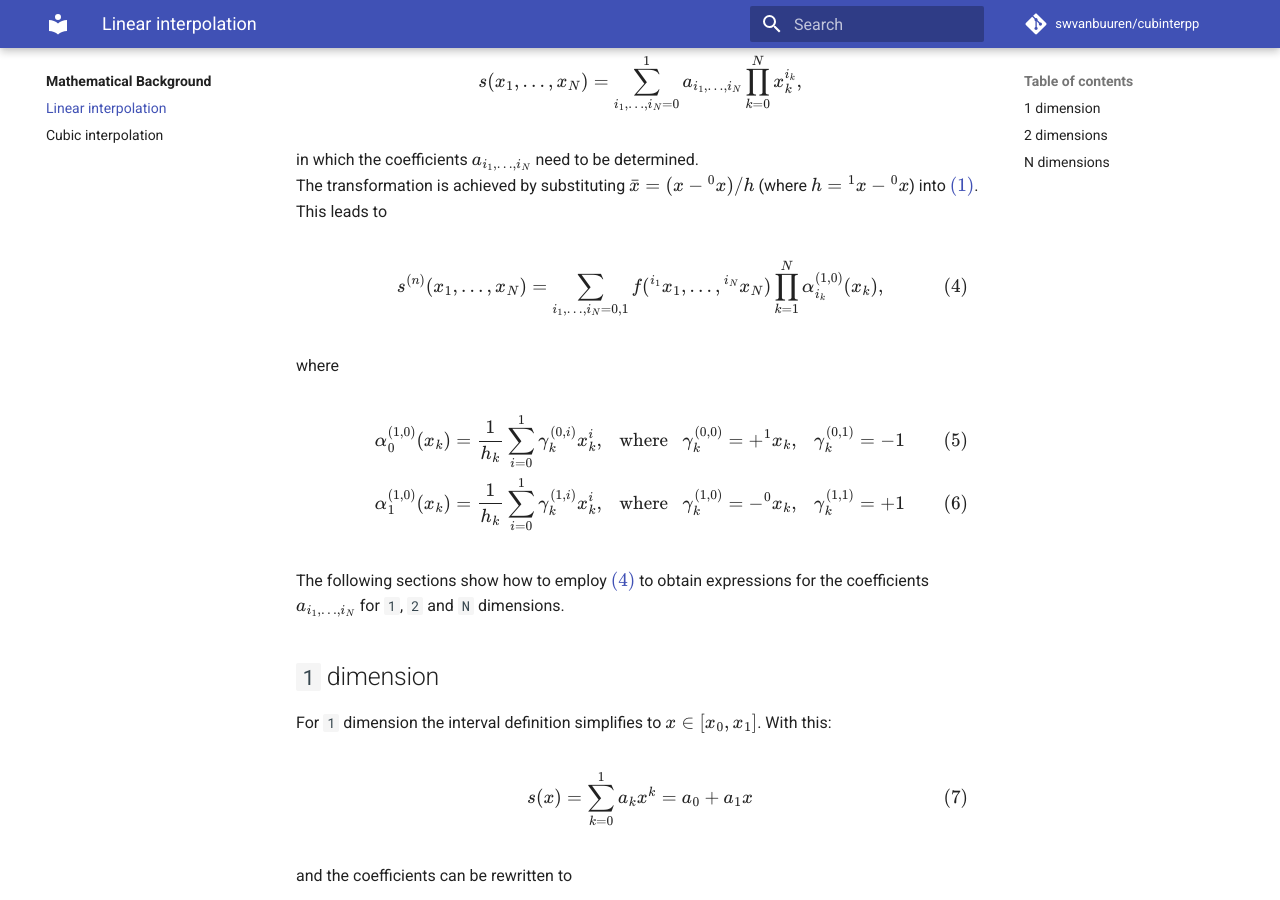
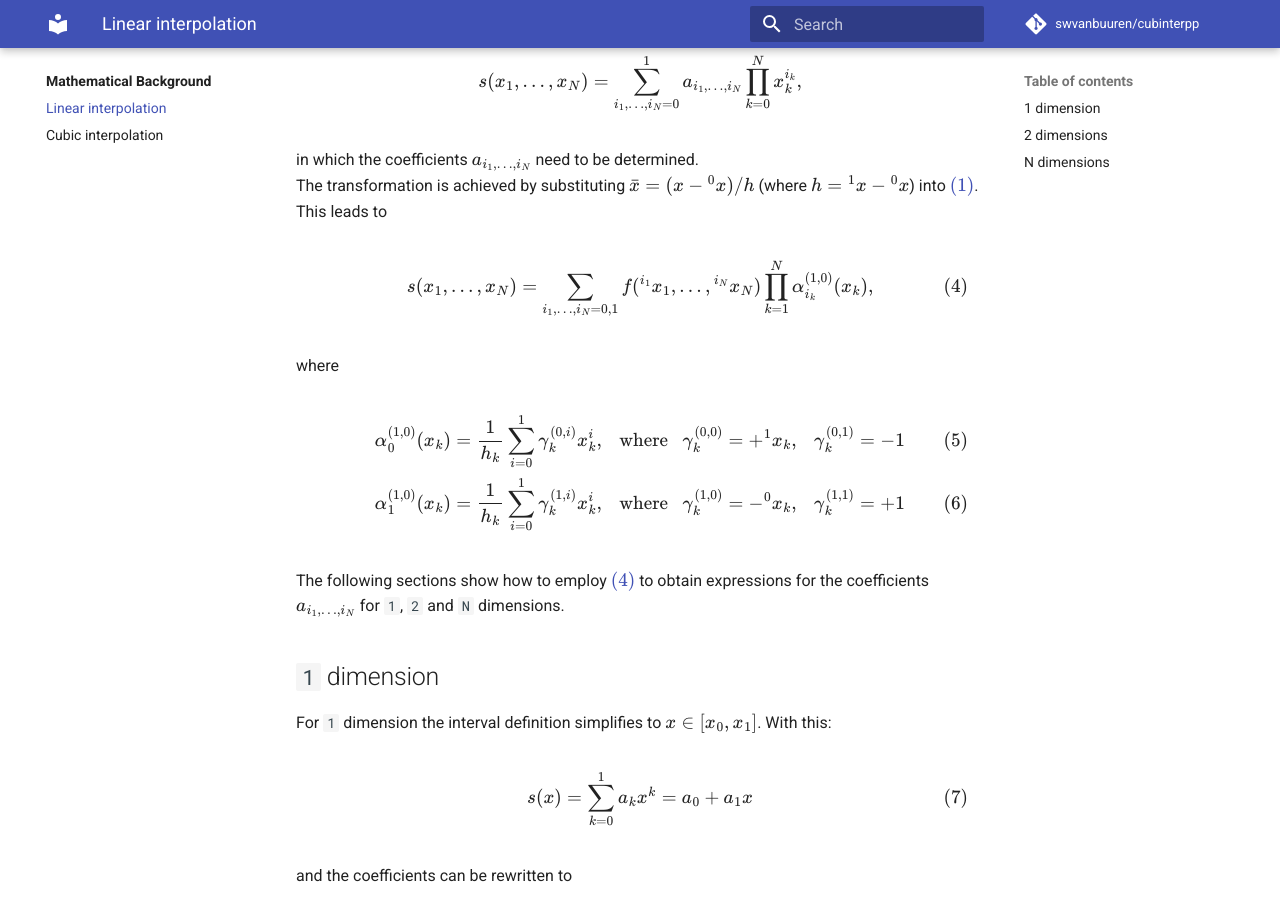
Before and after one commit to swvanbuuren/cubinterpp, an MkDocs documentation site: the page built from docs/theory/linear.md, in a window 1280 px wide and 900 px high, scrolled down 799 px. Built offline with MkDocs 1.6.1 and Material for MkDocs 9.7.7, drawn with Linux system fonts in a browser that asks for light colours; comment, search, counter and statistics services are not loaded.

Commit message:
docs: Remove unnecessary superscript
Signed-off-by: Sietze van Buuren <s.van.buuren@gmail.com>

```diff
--- a/docs/theory/linear.md
+++ b/docs/theory/linear.md
@@ -42,7 +42,7 @@ $h={}^1x-{}^0x$) into $\eqref{eq:s_normalized}$. This leads to
 
 $$
 \begin{equation}
-s^{(n)}(x_1,\dots,x_N) = \sum_{i_1,\dots,i_N=0,1} f({}^{i_1}x_1,\dots,{}^{i_N}x_N) \prod_{k=1}^N \alpha^{(1,0)}_{i_k} (x_k), \label{eq:s_non_normalized}
+s(x_1,\dots,x_N) = \sum_{i_1,\dots,i_N=0,1} f({}^{i_1}x_1,\dots,{}^{i_N}x_N) \prod_{k=1}^N \alpha^{(1,0)}_{i_k} (x_k), \label{eq:s_non_normalized}
 \end{equation}
 $$
 
```
